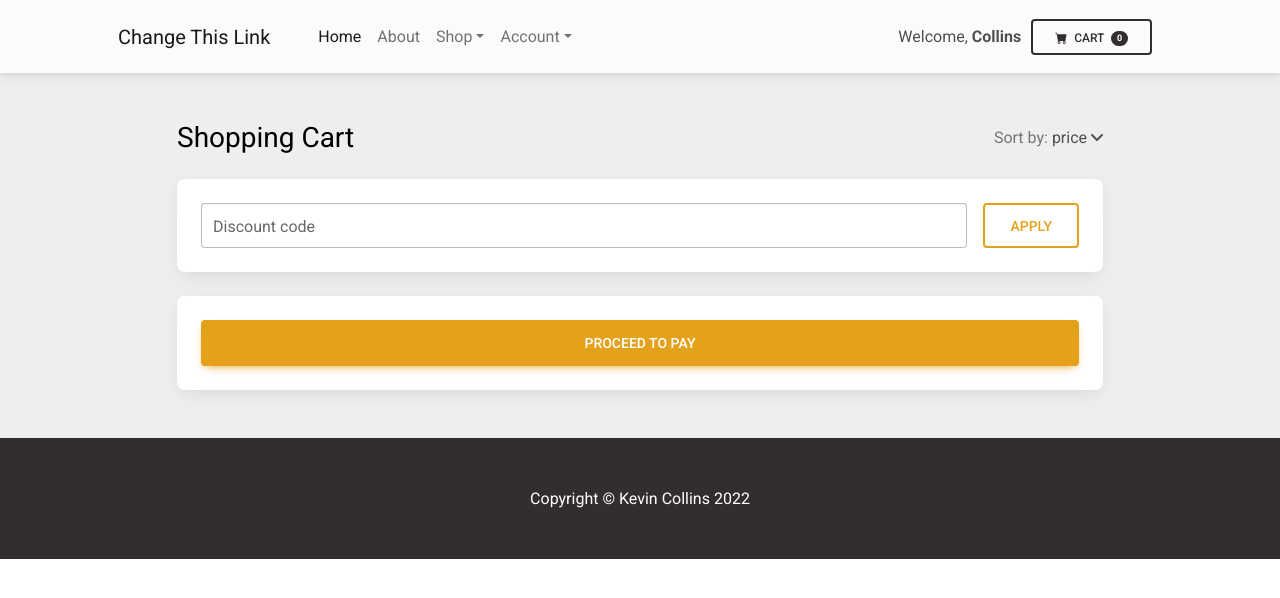
After one commit to kmcollins027/final-project, a Django app: page /cart in a window 1280 px wide. The commit adds this page. Shown: the top 598 px of the page. Run offline with Django 4.2, Linux system fonts and the light colour scheme; a user stored in the database is signed in; data that the repository does not hold is empty; some libraries are stand-ins or nearby versions.

Commit message:
add and remove to cart

```diff
--- a/boutique/shop/static/shop/js/scripts.js
+++ b/boutique/shop/static/shop/js/scripts.js
@@ -5,3 +5,126 @@
 */
 // This file is intentionally blank
 // Use this file to add JavaScript to your project
+
+
+document.addEventListener('DOMContentLoaded', function() {
+
+    update_counters();
+    add_to_cart();
+    //remove_from_cart();
+    //setInterval(update_counters, 5000);
+
+    if (document.querySelector('.toggle_watchlist') != undefined) {
+
+        document.querySelectorAll('.toggle_watchlist').forEach(button => {
+
+            const listing_id = button.dataset.listing_id;
+
+            fetch(`/api/watching?listing_id=${listing_id}`)
+            .then(response => response.json())
+            .then(data => {
+                update_button_display(button, data.on_watchlist);
+            })
+            .catch(error => {
+                console.log("*** api/watching error **", error);
+            })
+
+            button.onclick = function() {
+
+                const listing_id = this.dataset.listing_id;
+                console.log(`Toggle watchlist for listing id=${listing_id}`);
+                fetch(`/api/toggle?listing_id=${listing_id}`)
+                .then(response => response.json())
+                .then(data => {
+                    update_button_display(this, data.on_watchlist);
+                    update_innerHTML('#mw', data['my_watches'])
+                })
+                .catch(error => {
+                    console.log("*** api/toggle error **", error);
+                })
+            }
+        })
+    }
+});
+
+function update_button_display(button, watching) {
+    console.log(`update_button-dispay: ${button} ${watching}`);
+    let filename = button.src;
+    if (watching) {
+        filename = filename.replace("hollow","filled");
+    } else {
+        filename = filename.replace("filled","hollow");
+    }
+    button.src = filename;
+}
+
+function update_counters() {
+    fetch("/api/counters")
+    .then(response => response.json())
+    .then(data => {
+        update_innerHTML('#cl', data['cart'])
+        //update_innerHTML('#ml', data['my_listings'])
+        //update_innerHTML('#mw', data['my_watches'])
+    })
+    //.catch(error => {
+        //console.log('**** api/counters error **', error);
+    //});
+}
+
+function update_innerHTML(element_id, value) {
+    if (document.querySelector(element_id) != undefined) {
+        document.querySelector(element_id).innerHTML = value;
+    }
+}
+
+function add_to_cart() {
+
+    document.querySelector('#add-to-cart-form').onsubmit = ()=> {
+        form = document.querySelector('#add-to-cart-form');
+        const formData = new FormData(form);
+        fetch(form.action, {
+            method: "POST",
+            body: formData,
+
+        })
+
+        .then(response => {
+            return response.json()})
+        .then(data => {
+
+            update_counters();
+
+        })
+        //.catch(error => {
+            //console.log("*** api/error **", error);
+        //})
+
+        //document.querySelector('#comment_text').value = ''
+        return false;
+    }
+}
+
+function remove_from_cart() {
+
+    document.querySelector('#remove-from-cart-form').onsubmit = ()=> {
+        form = document.querySelector('#remove-from-cart-form');
+        const formData = new FormData(form);
+        fetch(form.action, {
+            method: "POST",
+            body: formData,
+
+        })
+        .then(response => {
+            return response.json()})
+        .then(data => {
+            update_counters();
+
+        })
+        //.catch(error => {
+            //console.log("*** api/error **", error);
+        //})
+
+        //document.querySelector('#comment_text').value = ''
+        return false;
+    }
+}
--- /dev/null
+++ b/boutique/shop/templates/shop/cart.html
@@ -0,0 +1,82 @@
+{% extends "shop/layout.html" %}
+
+{% block main %}
+
+<section class="h-100" style="background-color: #eee;">
+    <div class="container h-100 py-5">
+      <div class="row d-flex justify-content-center align-items-center h-100">
+        <div class="col-10">
+
+          <div class="d-flex justify-content-between align-items-center mb-4">
+            <h3 class="fw-normal mb-0 text-black">Shopping Cart</h3>
+            <div>
+              <p class="mb-0"><span class="text-muted">Sort by:</span> <a href="#!" class="text-body">price <i
+                    class="fas fa-angle-down mt-1"></i></a></p>
+            </div>
+          </div>
+
+        {% for item in shopping_cart %}
+        <form id="remove-from-cart-form" method="POST" action="{% url 'api-remove-from-cart' item.id %}">
+            {% csrf_token %}
+          <div class="card rounded-3 mb-4">
+            <div class="card-body p-4">
+              <div class="row d-flex justify-content-between align-items-center">
+                <div class="col-md-2 col-lg-2 col-xl-2">
+                  <img
+                    src="{{item.item.image.url}}"
+                    class="img-fluid rounded-3" alt="Cotton T-shirt">
+                </div>
+                <div class="col-md-3 col-lg-3 col-xl-3">
+                  <p class="lead fw-normal mb-2">{{item.item.title}}</p>
+                </div>
+                <div class="col-md-3 col-lg-3 col-xl-2 d-flex">
+                  <button class="btn btn-link px-2"
+                    onclick="this.parentNode.querySelector('input[type=number]').stepDown()">
+                    <i class="fas fa-minus"></i>
+                  </button>
+
+                  <input style="text-align: center;" id="inputQuantity" min="0" name="inputQuantity" value="{{item.quantity}}" type="number"
+                    class="form-control form-control-sm" />
+
+                  <button class="btn btn-link px-2"
+                    onclick="this.parentNode.querySelector('input[type=number]').stepUp()">
+                    <i class="fas fa-plus"></i>
+                  </button>
+                </div>
+                <div class="col-md-3 col-lg-2 col-xl-2 offset-lg-1">
+                  <h5 class="mb-0">${{item.item.price}}.00</h5>
+                </div>
+                <div class="col-md-1 col-lg-1 col-xl-1 text-end">
+                    <button type="submit" class="text-danger">
+                  <i class="fas fa-trash fa-lg"></i>
+                </button>
+                </div>
+              </div>
+            </div>
+          </div>
+        </form>
+        {% endfor %}
+
+          <div class="card mb-4">
+            <div class="card-body p-4 d-flex flex-row">
+              <div class="form-outline flex-fill">
+                <input type="text" id="form1" class="form-control form-control-lg" />
+                <label class="form-label" for="form1">Discount code</label>
+              </div>
+              <button type="button" class="btn btn-outline-warning btn-lg ms-3">Apply</button>
+            </div>
+          </div>
+
+          <div class="card">
+            <div class="card-body">
+              <button type="button" class="btn btn-warning btn-block btn-lg">Proceed to Pay</button>
+            </div>
+          </div>
+
+        </div>
+      </div>
+    </div>
+  </section>
+
+
+{% endblock %}
--- a/boutique/shop/templates/shop/categories.html
+++ b/boutique/shop/templates/shop/categories.html
@@ -7,9 +7,11 @@
     <div class="container px-4 px-lg-5 my-5">
         <div class="text-center text-white">
             <h1 class="display-4 fw-bolder">Categories</h1>
+            {% if user.is_authenticated %}
             <button onclick=location.href="{% url 'create-category' %}">
                 New Category
             </button>
+            {% endif %}
         </div>
     </div>
 </header>
--- a/boutique/shop/templates/shop/layout.html
+++ b/boutique/shop/templates/shop/layout.html
@@ -14,6 +14,21 @@
         <link href="https://cdn.jsdelivr.net/npm/bootstrap-icons@1.5.0/font/bootstrap-icons.css" rel="stylesheet" />
         <!-- Core theme CSS (includes Bootstrap)-->
         <link href="{% static 'shop/css/styles.css' %}" rel="stylesheet" />
+        <!-- Font Awesome -->
+        <link
+        href="https://cdnjs.cloudflare.com/ajax/libs/font-awesome/6.0.0/css/all.min.css"
+        rel="stylesheet"
+        />
+        <!-- Google Fonts -->
+        <link
+        href="https://fonts.googleapis.com/css?family=Roboto:300,400,500,700&display=swap"
+        rel="stylesheet"
+        />
+        <!-- MDB -->
+        <link
+        href="https://cdnjs.cloudflare.com/ajax/libs/mdb-ui-kit/6.0.1/mdb.min.css"
+        rel="stylesheet"
+        />
     </head>
     <body>
         <!-- Navigation-->
@@ -66,13 +81,13 @@
 
                     {% endif %}
                     <div style="margin:10px;">
-                    <form class="d-flex justify-content-end">
-                        <button class="btn btn-outline-dark" type="submit">
+
+                        <button class="btn btn-outline-dark" type="submit" onclick=location.href="{% url 'cart' %}">
                             <i class="bi-cart-fill me-1"></i>
                             Cart
-                            <span class="badge bg-dark text-white ms-1 rounded-pill">0</span>
+                            <span id="cl" class="badge bg-dark text-white ms-1 rounded-pill">{{user.shopping_cart.all.count}}</span>
                         </button>
-                    </form>
+
                     </div>
                 </div>
             </div>
@@ -83,6 +98,7 @@
             {% endblock %}
         </main>
 
+
         <!-- Footer-->
         <footer class="py-5 bg-dark">
             <div class="container"><p class="m-0 text-center text-white">Copyright &copy; Kevin Collins 2022</p></div>
@@ -91,5 +107,11 @@
         <script src="https://cdn.jsdelivr.net/npm/bootstrap@5.1.3/dist/js/bootstrap.bundle.min.js"></script>
         <!-- Core theme JS-->
         <script src="{% static 'shop/js/scripts.js' %}"></script>
+
+        <!-- MDB -->
+        <script
+        type="text/javascript"
+        src="https://cdnjs.cloudflare.com/ajax/libs/mdb-ui-kit/6.0.1/mdb.min.js"
+        ></script>
     </body>
 </html>
--- a/boutique/shop/urls.py
+++ b/boutique/shop/urls.py
@@ -27,6 +27,11 @@ urlpatterns = [
     path("create_item", views.CreateItem.as_view(), name="create-item"),
     path("item/<int:item_id>", views.item, name="item"),
     path("review", views.review, name="review"),
+    path("cart", views.cart, name="cart"),
+
+    path("api/add_to_cart/<int:item_id>", views.api_add_to_cart, name="api-add-to-cart"),
+    path("api/remove_from_cart/<int:item_id>", views.api_remove_from_cart, name="api-remove-from-cart"),
+    path("api/counters", views.api_counters, name="api-counters"),
 
 ]
 
--- a/boutique/shop/views.py
+++ b/boutique/shop/views.py
@@ -6,6 +6,7 @@ from django.urls import reverse, reverse_lazy
 from django.contrib.auth.mixins import LoginRequiredMixin
 from django.views.generic import ListView, CreateView, DeleteView, UpdateView
 from django.contrib.auth.decorators import login_required
+from django.http import JsonResponse
 
 from .models import User, Item, Category, Cart
 from . import forms
@@ -145,8 +146,49 @@ class CreateItem(CreateView):
 
 def item(request, item_id):
     item = get_object_or_404(Item, id=item_id)
-    #related_items = Item.objects.filter(categories=item.categories)
+    #cat = item.categories
+    #related_items = Item.objects.filter(categories_id=item.items)
     return render(request, "shop/item.html", {"item": item})
 
 def review(request):
     return render(request, "shop/review.html")
+
+def api_add_to_cart(request, item_id):
+
+    quantity = request.POST.get('inputQuantity')
+    print(quantity)
+
+    item_listing = get_object_or_404(Item, pk=item_id)
+    Cart.objects.create(user=request.user, item_id=item_listing.id, quantity=quantity)
+    return JsonResponse({
+        'quantity': quantity,
+    })
+
+def api_remove_from_cart(request, item_id):
+
+    quantity = request.POST.get('inputQuantity')
+    print(quantity)
+
+    item_listing = get_object_or_404(Cart, pk=item_id)
+    item_listing.delete()
+    return JsonResponse({
+        'quantity': quantity,
+    })
+
+def cart(request):
+    shopping_cart = Cart.objects.filter(user=request.user)
+    cart = Item.objects.filter(id__in=shopping_cart)
+    return render(request, "shop/cart.html", {
+        'shopping_cart': shopping_cart,
+        'cart': cart,
+        })
+
+
+def api_counters(request):
+    #user = request.user
+    counts = {'cart': Cart.objects.filter(user=request.user).count()}
+    #if user.is_authenticated:
+        #counts['my_listings'] = user.my_listings.all().count()
+        #counts['my_watches'] = user.watched_listings.all().count()
+    print(f'api_counters called. returning {counts}')
+    return JsonResponse(counts)
```
Also changed, not shown: boutique/shop/models.py (+17 -2 lines), boutique/shop/templates/shop/index.html (+1 -9 lines), boutique/shop/templates/shop/item.html (+5 -2 lines), boutique/db.sqlite3, boutique/shop/migrations/0005_remove_cart_total_cart_date_ordered_cart_quantity.py (added), boutique/shop/migrations/0006_alter_cart_user.py (added), boutique/shop/migrations/0007_order_orderitem_delete_cart.py (added), boutique/shop/migrations/0008_rename_customer_order_user_and_more.py (added), boutique/shop/migrations/0009_cart_remove_orderitem_item_remove_orderitem_order_and_more.py (added).
